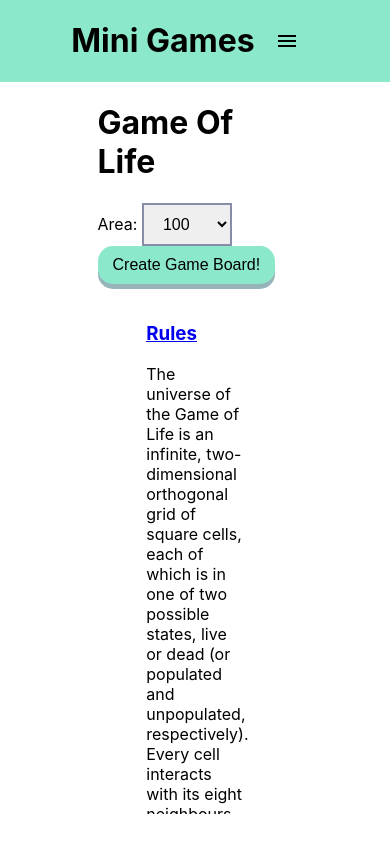
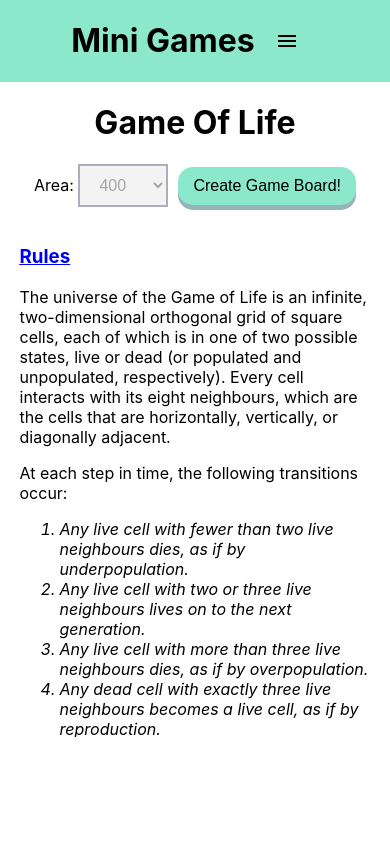
Before and after one commit to natey37/Mini_Projects, a React (Create React App) app: page /game_of_life in a window 390 px wide. Built offline with nearby package versions, Linux system fonts and the light colour scheme.

Commit message:
make mobile friendly

```diff
--- a/src/components/GameOfLife/GameContainer.js
+++ b/src/components/GameOfLife/GameContainer.js
@@ -1,7 +1,8 @@
-import React, { useState } from 'react'
+import React, { useState, useEffect } from 'react'
 import { css, jsx } from '@emotion/react'
 import GameBoard from './GameBoard'
 import { makeStyles } from "@material-ui/core/styles";
+import useCheckMobileScreen from '../../hooks/useCheckMobileScreen'
 
 const useStyles = makeStyles((theme) => ({
     button: {
@@ -62,13 +63,14 @@ const areaMap = {
 
 export default function GameContainer({ setHideRules }) {
     const classes = useStyles()
+    const isMobile = useCheckMobileScreen()
+
     const [createBoard, setCreateBoard] = useState(false);
     const [gridDimensions, setGridDimensions] = useState({
-        width: 10,
-        height: 10
+        width: isMobile ? 20 : 10,
+        height: isMobile ? 20 : 10
     });
-    const [gridArea, setGridArea] = useState(100)
-
+    const [gridArea, setGridArea] = useState(isMobile ? 400 : 100)
     const handleGridAreaSelect = (e) => {
         console.log(e.target.value)
         setGridDimensions({
@@ -90,6 +92,7 @@ export default function GameContainer({ setHideRules }) {
                 <>
                     <label>Area: </label>
                     <select
+                        disabled={isMobile}
                         className={classes.areaInput}
                         name='area'
                         id='area'
--- /dev/null
+++ b/src/hooks/useCheckMobileScreen.js
@@ -0,0 +1,19 @@
+import React, {useEffect, useState} from "react";
+
+const useCheckMobileScreen = () => {
+    const [width, setWidth] = useState(window.innerWidth);
+    const handleWindowSizeChange = () => {
+            setWidth(window.innerWidth);
+    }
+
+    useEffect(() => {
+        window.addEventListener('resize', handleWindowSizeChange);
+        return () => {
+            window.removeEventListener('resize', handleWindowSizeChange);
+        }
+    }, []);
+
+    return (width <= 768);
+}
+
+export default useCheckMobileScreen
--- a/src/pages/GameOfLife.js
+++ b/src/pages/GameOfLife.js
@@ -1,24 +1,29 @@
 import GameContainer from "../components/GameOfLife/GameContainer";
 /** @jsxImportSource @emotion/react */
 import { useState } from 'react'
-export default function GameOfLife() {
-    const [hideRules, setHideRules] = useState(false)
+import { makeStyles } from "@material-ui/core/styles";
 
-    const container = {
+const useStyles = makeStyles((theme) => ({
+    container: {
         position: 'relative',
         height: '100%',
         width: '100%'
-    }
-    const flexContainerColumn = {
+    },
+    flexContainerColumn: {
         display: 'flex',
         flexDirection: 'column',
         justifyContent: 'center',
         alignItems: 'center',
         marginLeft: '25%',
         width: '50%',
+        [theme.breakpoints.down('md')]: {
+            // backgroundColor: 'red',
+            width: '100%',
+            marginLeft: '0%',
+        },
         // minWidth: 600
-    }
-    const info = {
+    },
+    info: {
         // position: 'absolute',
         // left: 100,
         // top: 100,
@@ -26,49 +31,59 @@ export default function GameOfLife() {
         padding: 10,
         height: 500,
         width: '50%',
-        overflow: 'scroll'
-    }
+        overflow: 'scroll',
+        [theme.breakpoints.down('md')]: {
+            width: '90%',
+            marginLeft: '0%',
+        },
+    },
 
-    const li = {
+    li: {
         fontStyle: 'italic'
-    }
+    },
 
-    const h3 = {
+    h3: {
         textDecoration: 'underline'
     }
+}))
+
+export default function GameOfLife() {
+    const classes = useStyles()
+    const [hideRules, setHideRules] = useState(false)
+
     return (
-        <div css={flexContainerColumn}>
+        <div className={classes.flexContainerColumn}>
             <h1>Game Of Life</h1>
             <GameContainer setHideRules={setHideRules}></GameContainer>
             {!hideRules &&
                 <>
-                    <div css={info}>
-                        <h3 css={h3}><a href='https://en.wikipedia.org/wiki/Conway%27s_Game_of_Life'>Rules</a></h3>
+                    <div className={classes.info}>
+                        <h3 className={classes.h3}><a href='https://en.wikipedia.org/wiki/Conway%27s_Game_of_Life'>Rules</a></h3>
                         <p>The universe of the Game of Life is an infinite, two-dimensional orthogonal grid of square cells, each of which is in one of two possible states, live or dead (or populated and unpopulated, respectively). Every cell interacts with its eight neighbours, which are the cells that are horizontally, vertically, or diagonally adjacent.</p>
                         <p>At each step in time, the following transitions occur:</p>
                         <ol>
-                            <li css={li}>
+                            <li className={classes.li}>
                                 Any live cell with fewer than two live neighbours dies, as if by underpopulation.
                             </li>
-                            <li css={li}>
+                            <li className={classes.li}>
                                 Any live cell with two or three live neighbours lives on to the next generation.
                             </li>
-                            <li css={li}>
+                            <li className={classes.li}>
                                 Any live cell with more than three live neighbours dies, as if by overpopulation.
                             </li>
-                            <li css={li}>
+                            <li className={classes.li}>
                                 Any dead cell with exactly three live neighbours becomes a live cell, as if by reproduction.
                             </li>
                         </ol>
                         <p>These rules, which compare the behavior of the automaton to real life, can be condensed into the following:</p>
                         <ol>
-                            <li css={li}>
+                            <li className={classes.li}>
                                 Any live cell with two or three live neighbours survives.
                             </li>
-                            <li css={li}>
+                            <li className={classes.li}>
                                 Any dead cell with three live neighbours becomes a live cell.
                             </li>
-                            <li css={li}>
+                            <li className={classes.li}>
                                 All other live cells die in the next generation. Similarly, all other dead cells stay dead.
                             </li>
                         </ol>
```
